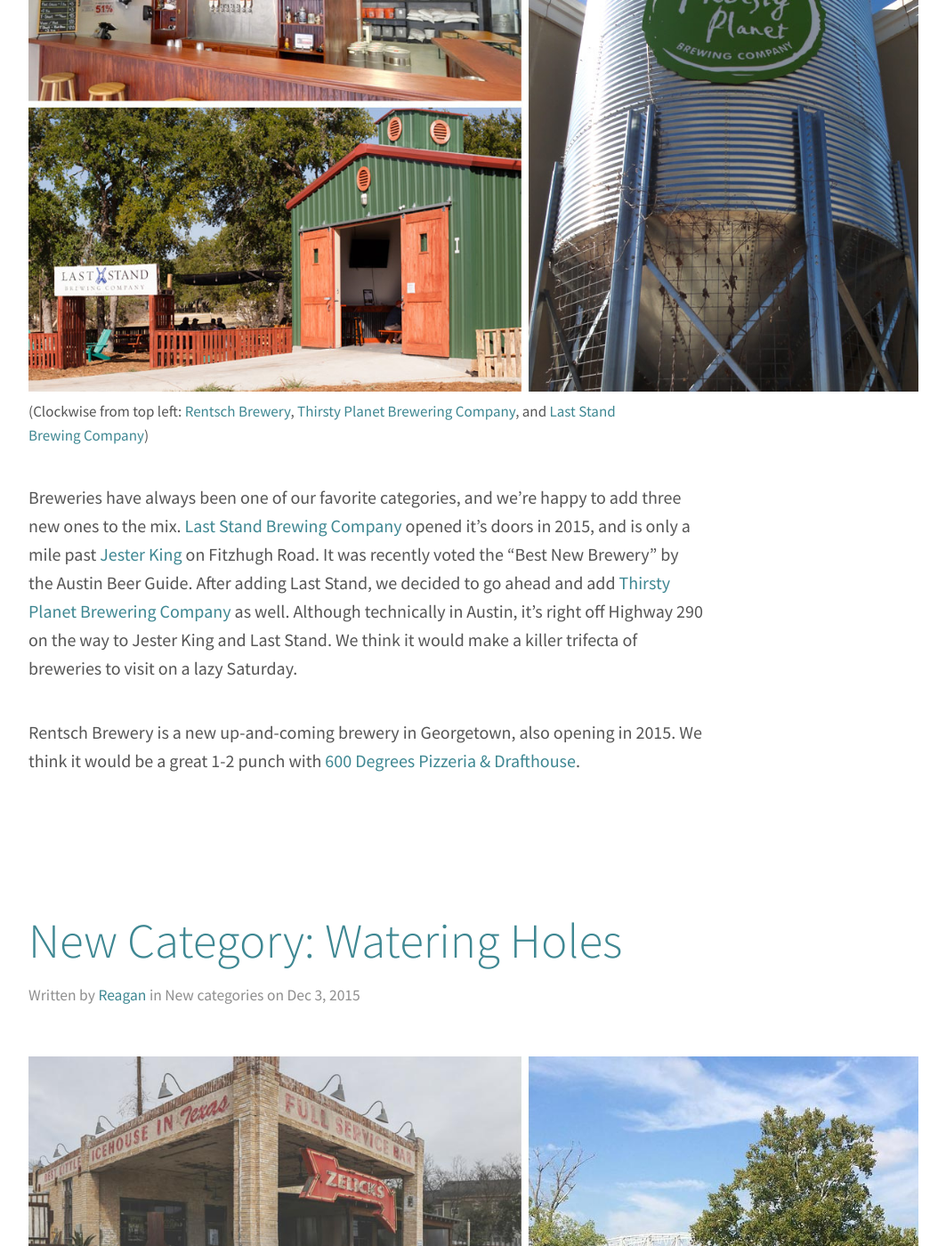
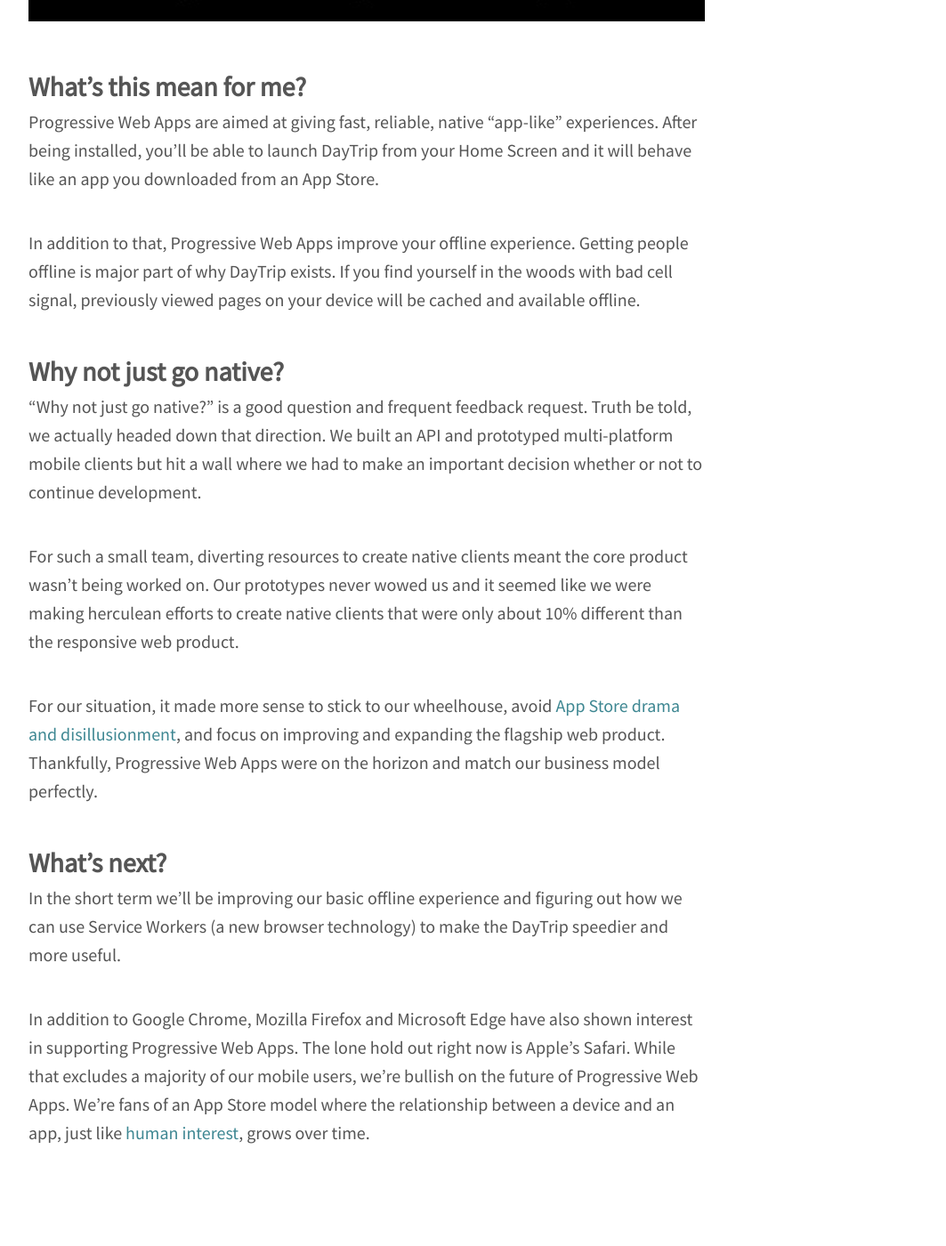
Before and after one commit to Paravel/DayTrip-Blog, a Jekyll site: the page built from index.html, in a window 1280 px wide and 1400 px high, scrolled down 2233 px. Shown: the whole window at 89% size, without its empty margins (108-1171 px from the left). Built offline with Jekyll 4.4.1, drawn with Linux system fonts in a browser that asks for light colours; some of the changed text lies outside the part shown.

Commit message:
Publish PWA post

```diff
--- a/_drafts/progressive-web-app.md
+++ b/_posts/2016-06-01-progressive-web-app.md
@@ -7,7 +7,6 @@
   username: "davatron5000"
 categories:
   - Features
-
 ---
 We're happy to announce DayTrip is now a fully responsive [Progressive Web App](https://developers.google.com/web/progressive-web-apps/), a combination of new web technologies championed by Google Chrome. Starting this week, Android users (~13% of our active user base) who use DayTrip more than once will eventually be asked if they want to install our web app to their Home Screen. That's important real estate for a small startup like ourselves.
 
@@ -16,7 +15,7 @@
 ## What's this mean for me?
 Progressive Web Apps are aimed at giving fast, reliable, native "app-like" experiences. After being installed, you'll be able to launch DayTrip from your Home Screen and it will behave like an app you downloaded from an App Store.
 
-In addition to that, Progressive Web Apps improve your offline experience. If you find yourself in the woods with bad cell signal, previously viewed pages on your device will be cached and available offline.
+In addition to that, Progressive Web Apps improve your offline experience. Getting people offline is major part of why DayTrip exists. If you find yourself in the woods with bad cell signal, previously viewed pages on your device will be cached and available offline.
 
 ## Why not just go native?
 "Why not just go native?" is a good question and frequent feedback request. Truth be told, we actually headed down that direction. We built an API and prototyped multi-platform mobile clients but hit a wall where we had to make an important decision whether or not to continue development.
```
